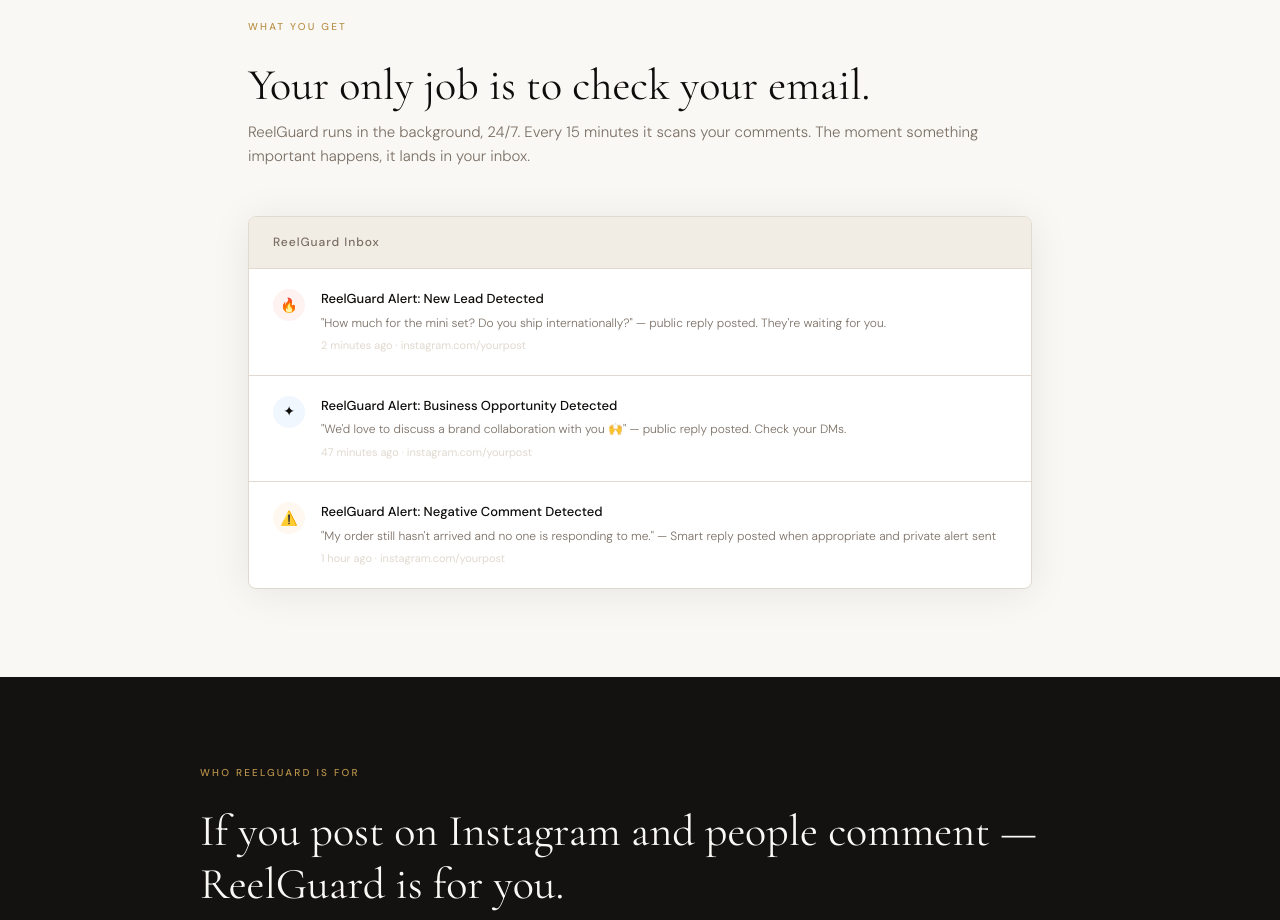
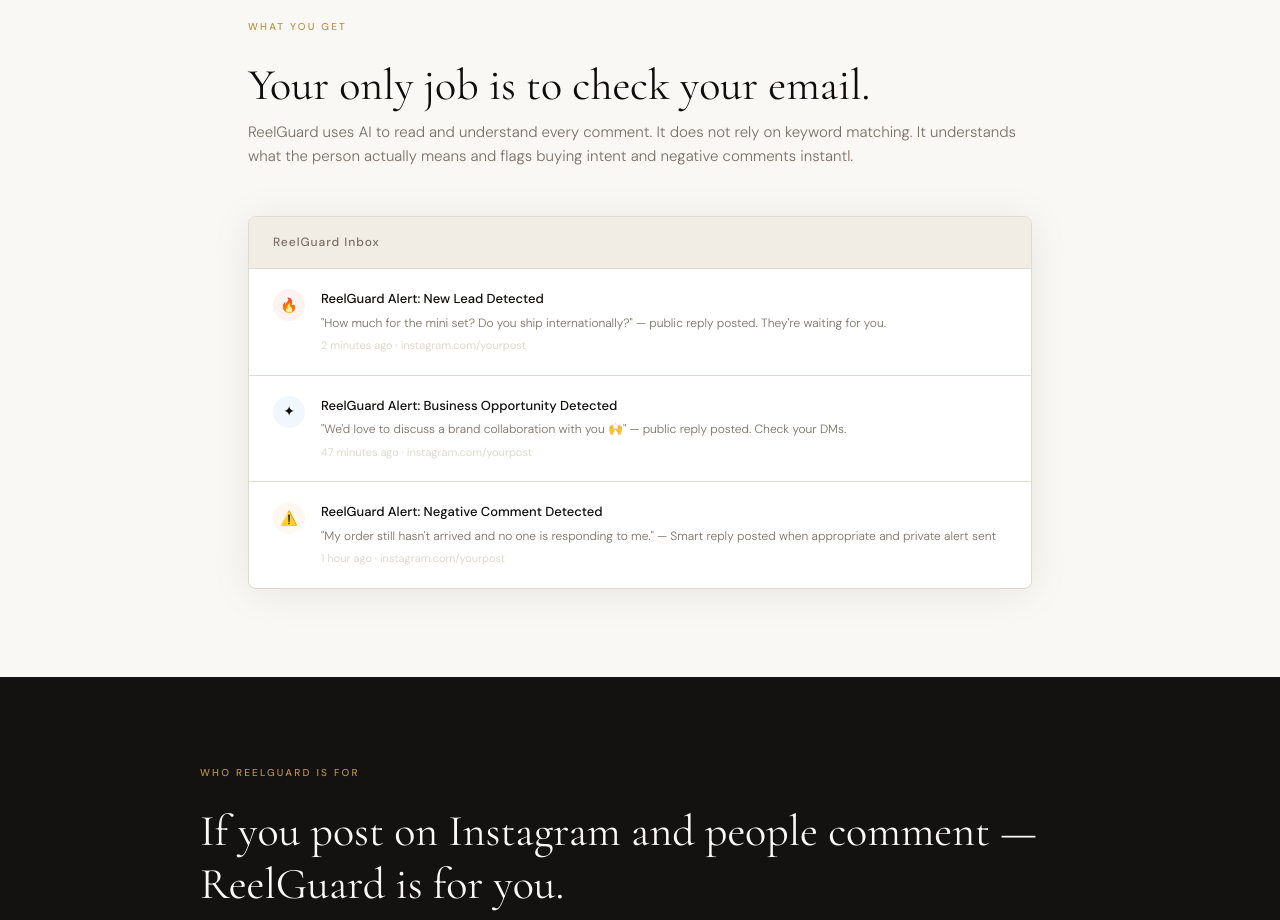
Before and after one commit to Sanafaham/reelguard, a plain HTML site: page pitch-page/index.html in a window 1280 px wide. Shown: the part 3420-4340 px from the top of the page. Drawn offline with nearby package versions, Linux system fonts and the light colour scheme.

Commit message:
Revise inbox description for ReelGuard
Updated the description of how ReelGuard operates, emphasizing its AI capabilities.

```diff
--- a/pitch-page/index.html
+++ b/pitch-page/index.html
@@ -912,7 +912,7 @@
 <section class="inbox">
   <div class="section-tag">What You Get</div>
   <h2 class="inbox-headline">Your only job is to check your email.</h2>
-  <p class="inbox-sub">ReelGuard runs in the background, 24/7. Every 15 minutes it scans your comments. The moment something important happens, it lands in your inbox.</p>
+  <p class="inbox-sub">ReelGuard uses AI to read and understand every comment. It does not rely on keyword matching. It understands what the person actually means and flags buying intent and negative comments instantl.</p>
 
   <div class="inbox-mockup">
     <div class="inbox-header">ReelGuard Inbox</div>
```
